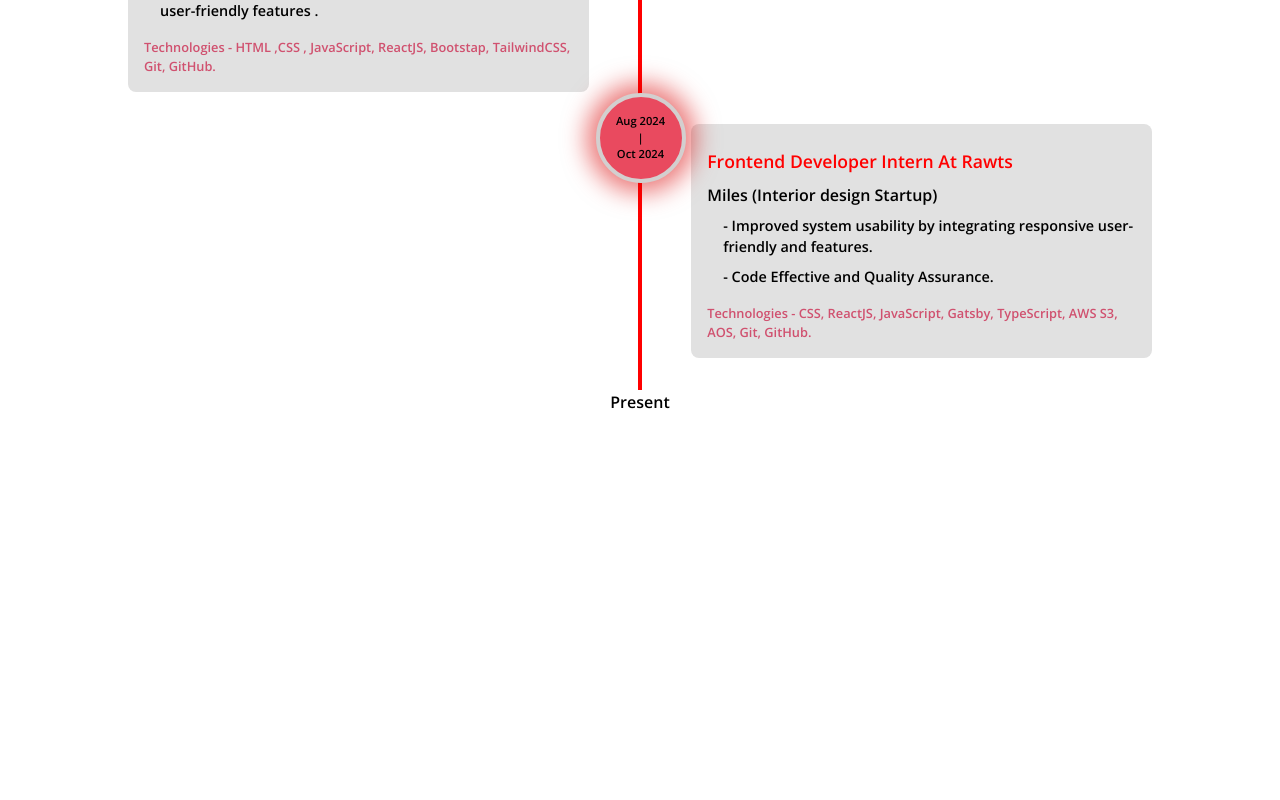
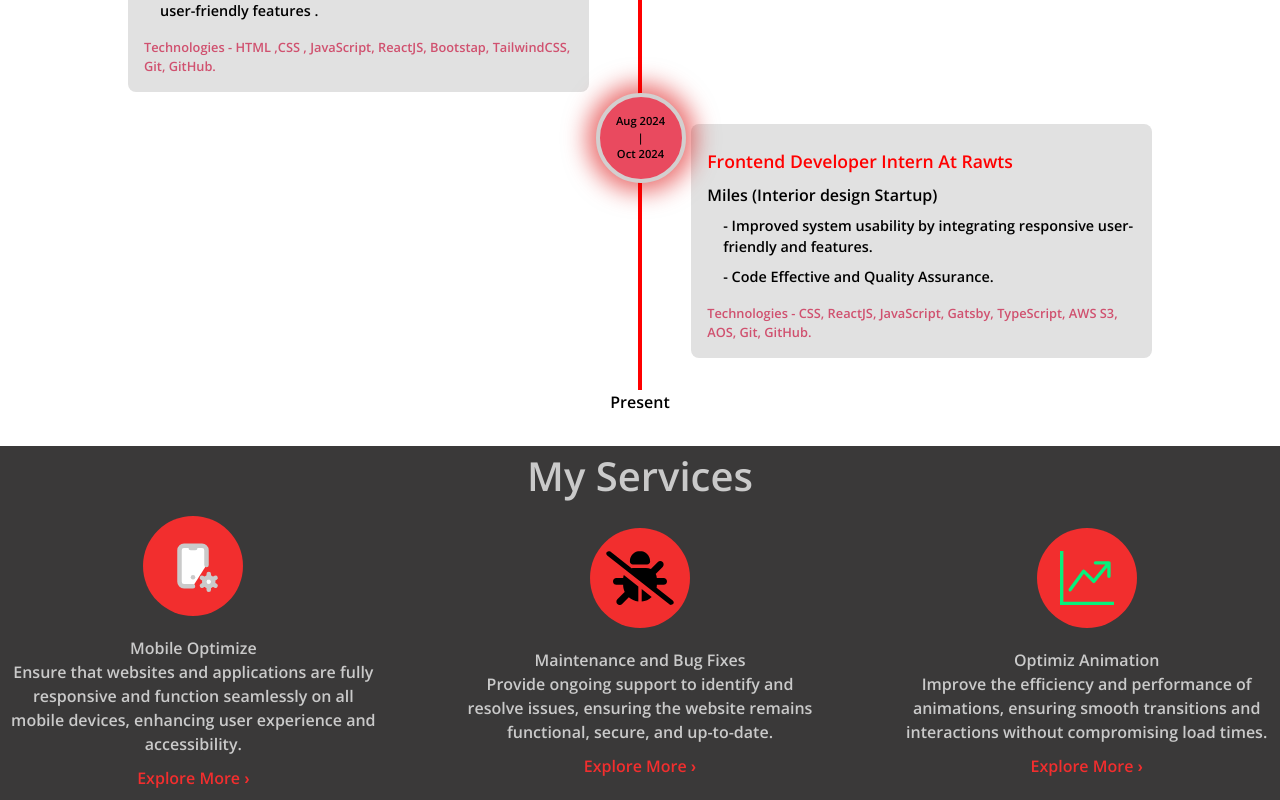
Before and after one commit to AdnanAhmed04/PortFolio, a React (Vite) app: page / in a window 1280 px wide. Shown: the part 3104-3904 px from the top of the page. Before the commit the page ends 3550 px from the top, so only its background shows below. Built offline with nearby package versions, Linux system fonts and the light colour scheme.

Commit message:
Update App.jsx

```diff
--- a/src/App.jsx
+++ b/src/App.jsx
@@ -345,9 +345,9 @@ return (
    {/* ------------------------ services --------------- */}
    <section id='services'>
 
-    {/* <div className='services'>
+    <div className='services'>
       <Services services={servicesData} />
-    </div> */}
+    </div>
 
     </section>
     <WhatsAppIcon />
```
